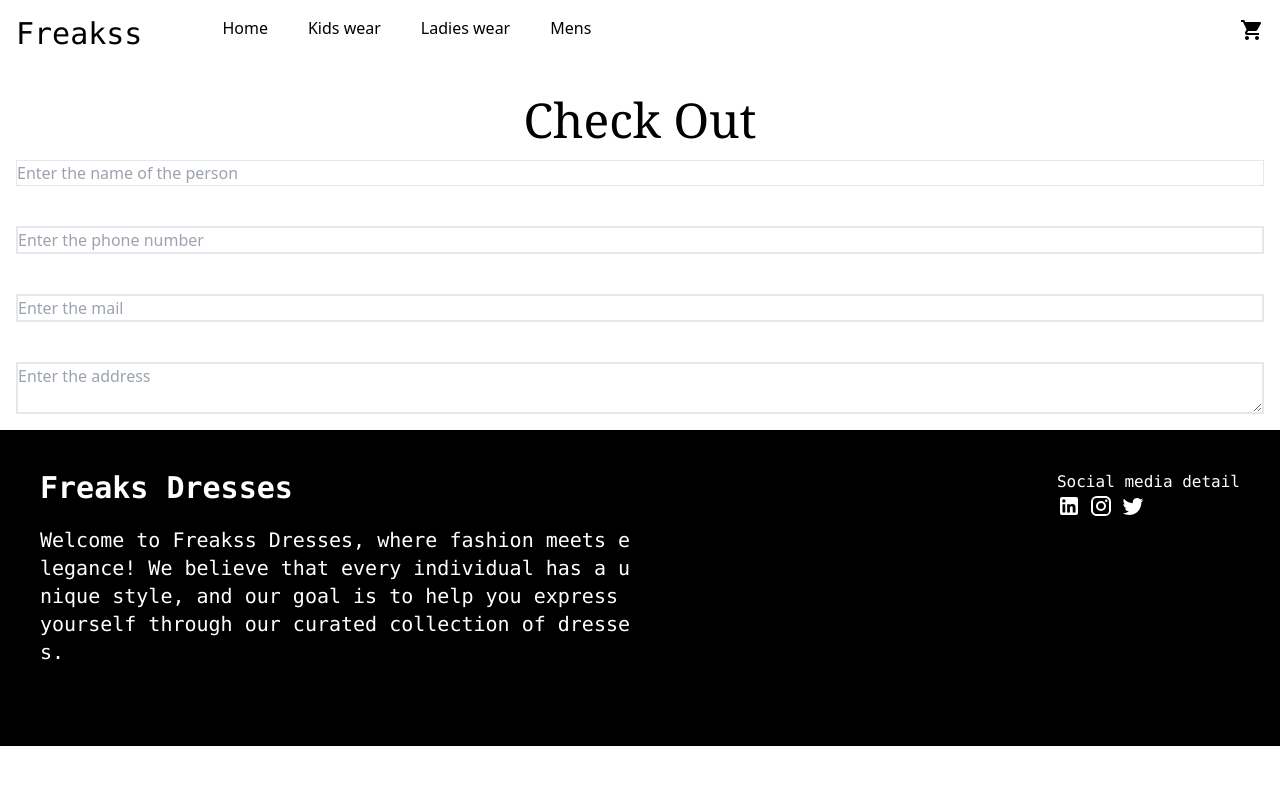
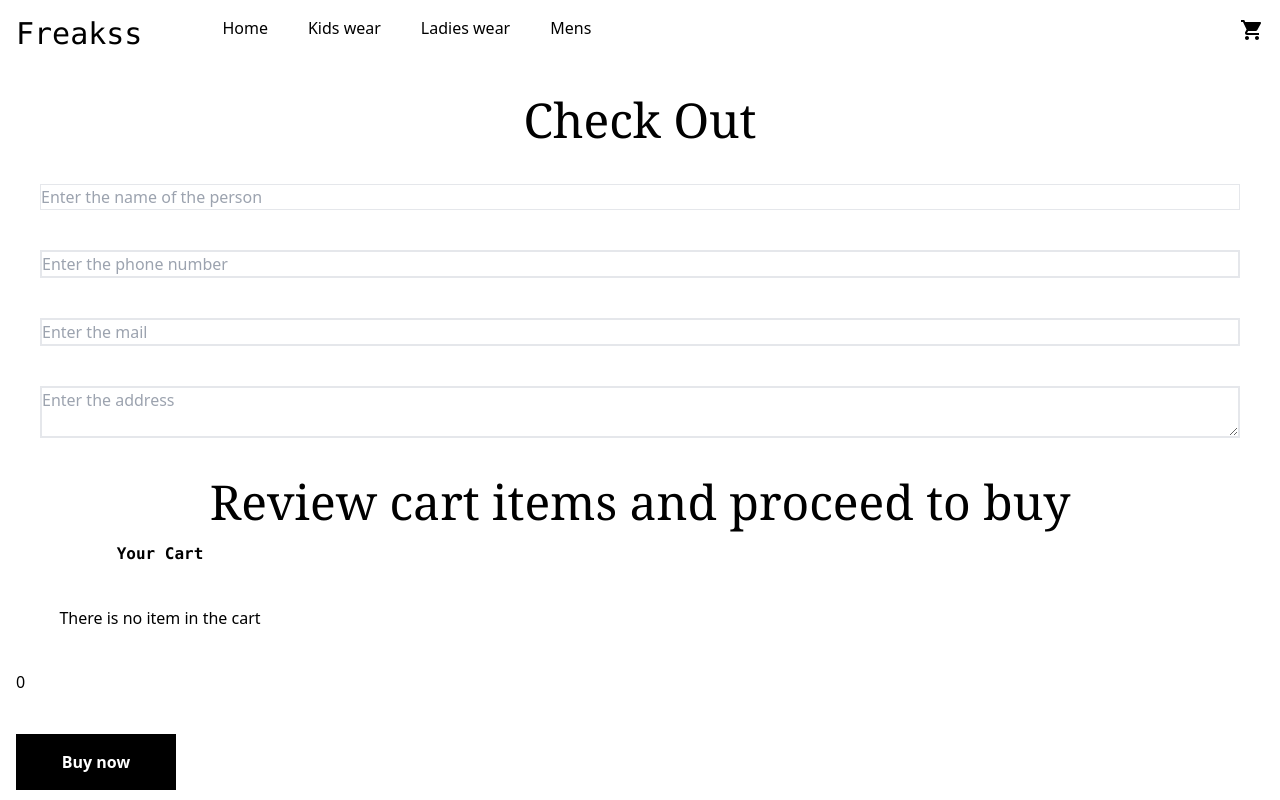
Before and after one commit to amalendu123/ecommerce-nextjs, a Next.js app: page /checkout in a window 1280 px wide. Shown: the top 800 px of the page. Built offline with nearby package versions, Linux system fonts and the light colour scheme.

Commit message:
checkout page done

```diff
--- a/pages/_app.tsx
+++ b/pages/_app.tsx
@@ -23,12 +23,14 @@ export default function App({ Component, pageProps }: AppProps) {
       const storedCart = localStorage.getItem('cart');
       if (storedCart !== null) {
         setCart(JSON.parse(storedCart));
+        saveCart(JSON.parse(storedCart))
       }
     } catch (error) {
       console.error('Error while parsing cart data from local storage:', error);
       console.log('Stored cart data:', localStorage.getItem('cart'));
       localStorage.clear();
     }
+
   }, []);
 
   const saveCart = (mycart: Cart) => {
@@ -37,7 +39,9 @@ export default function App({ Component, pageProps }: AppProps) {
     let subt = 0;
     for (const key of Object.keys(mycart)) {
       subt += mycart[key].price * mycart[key].qty;
+
     }
+
     setTotal(subt);
   };
 
@@ -47,7 +51,9 @@ export default function App({ Component, pageProps }: AppProps) {
       mycart[itemcode].qty += qty;
     } else {
       mycart[itemcode] = { itemcode, qty: 1, price, name };
+
     }
+
     setCart(mycart);
     saveCart(mycart);
   };
@@ -71,9 +77,9 @@ export default function App({ Component, pageProps }: AppProps) {
 
   return (
     <>
-      <Navbar cart={cart} addToCart={addToCart} removeFromCart={removeFromCart} ClearCart={clearCart} subTotal={total} />
-      <Component cart={cart} addToCart={addToCart} removeFromCart={removeFromCart} ClearCart={clearCart} subTotal={total} {...pageProps} />
-      <Footer />
-    </>
+    <Navbar cart={cart} addToCart={addToCart} removeFromCart={removeFromCart} ClearCart={clearCart} subTotal={total} />
+    <Component cart={cart} addToCart={addToCart} removeFromCart={removeFromCart} ClearCart={clearCart} subTotal={total} {...pageProps} />
+    <Footer />
+  </>
   );
 }
--- a/pages/checkout.tsx
+++ b/pages/checkout.tsx
@@ -1,17 +1,43 @@
-import React from 'react'
+import React from 'react';
 
-const checkout = () => {
+const Checkout = ({ cart, clearCart ,subTotal}) => {
+    console.log(cart)
     return (
         <div>
             <div className='text-center text-5xl font-serif'>Check Out</div>
-          <div className='flex flex-col p-4 justify-center content-center gap-10'>
+            <div className='flex flex-col p-10 justify-center content-center gap-10'>
                 <input type='text' placeholder='Enter the name of the person' className='w-full border'></input>
                 <input type='number' placeholder='Enter the phone number' className='w-full border-2'></input>
                 <input type='email' placeholder='Enter the mail' className='w-full border-2'></input>
                 <textarea placeholder='Enter the address' className='w-full border-2'></textarea>
+
+            </div>
+            <div className='text-center text-5xl font-serif'>Review cart items and proceed to buy</div>
+            <div>
+
+                    <div className='  flex flex-col md:w-1/4 bg-white p-4 gap-10 z-50 w-full'>
+                        <p className='text-center font-mono font-bold '>Your Cart </p>
+                        {Object.keys(cart).length === 0 && <div className='text-center'>There is no item in the cart </div>}
+                        {Object.keys(cart).map((k) => {
+                            return (
+                                <li key={k}>
+                                    <div className='flex justify-between'>
+                                        <p>{cart[k].name}</p>
+                                        <p>{cart[k].qty}</p>
+                                    </div>
+                                </li>
+                            );
+                        }
+                        )}
+                        <span className="total">{subTotal}</span>
+                        <button className="bg-black  text-white font-bold p-4 w-40 hover:bg-slate-400 hover:text-black ">
+                    Buy now
+                </button>
+                    </div>
+
             </div>
         </div>
-  )
-}
+    );
+};
 
-export default checkout
+export default Checkout;
```
Lines whose indentation alone changed are shown as unchanged.
